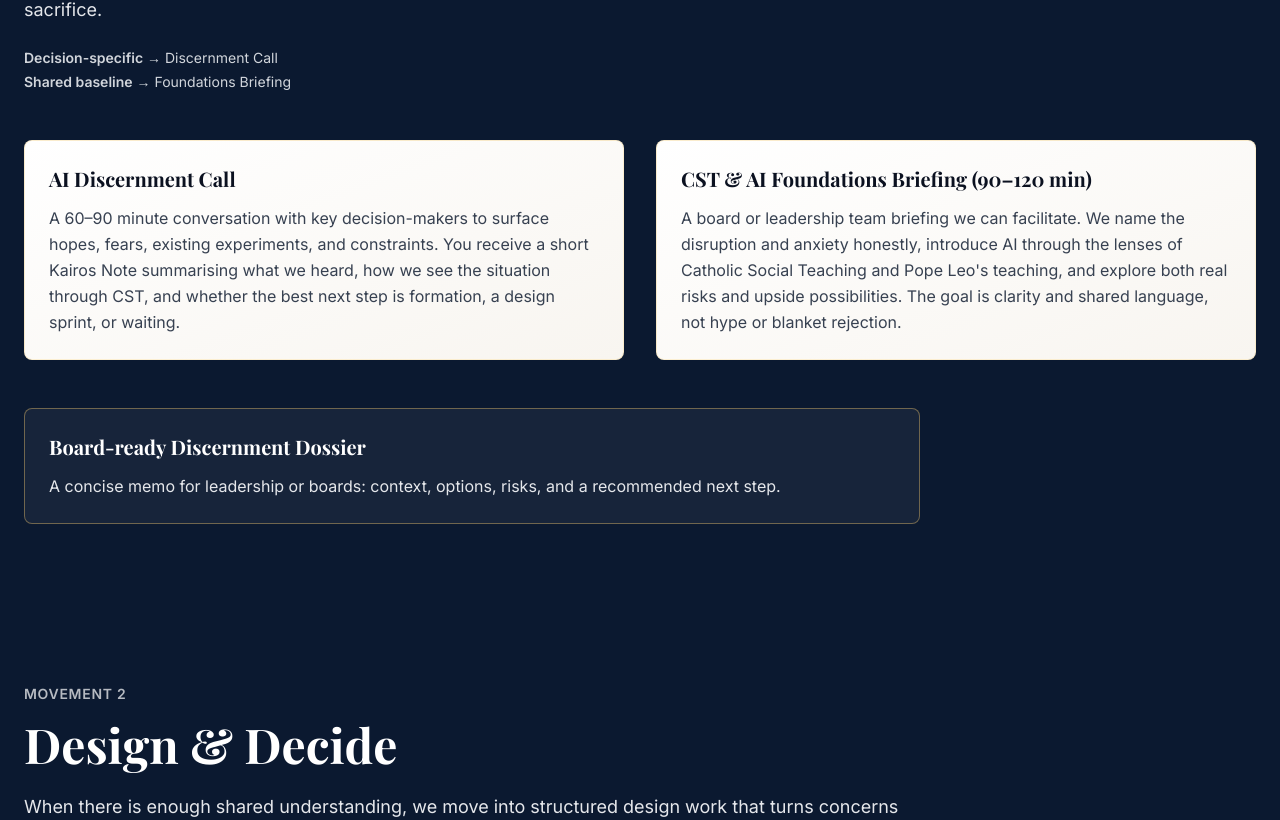
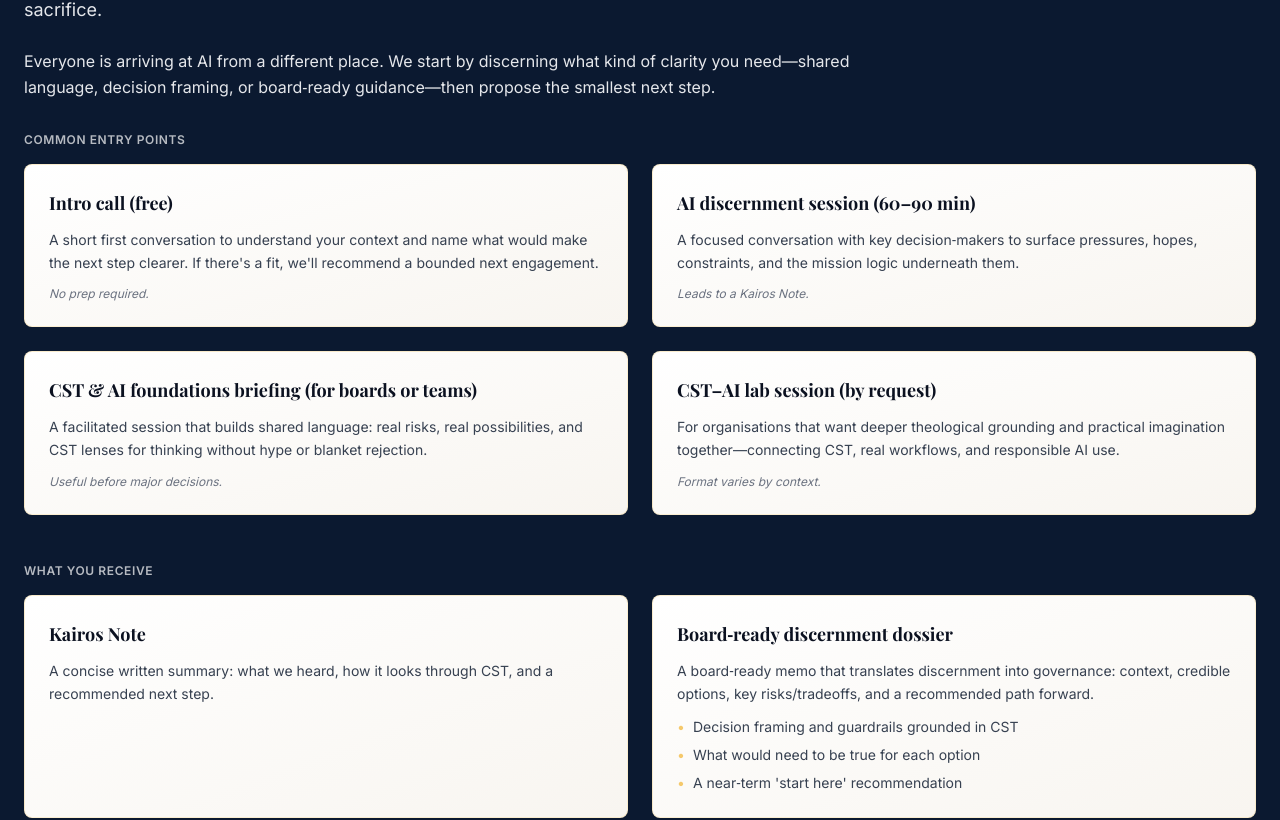
Before and after one commit to MutualAidz/kairoslux-website, a React (Vite) app: page / in a window 1280 px wide. Shown: the part 3593-4413 px from the top of the page. Built offline with nearby package versions, Linux system fonts and the light colour scheme.

Commit message:
Updated FormationLabs.tsx

```diff
--- a/src/components/FormationLabs.tsx
+++ b/src/components/FormationLabs.tsx
@@ -1,12 +1,24 @@
 function FormationLabs() {
-  const offerings = [
+  const entryPoints = [
     {
-      title: 'AI Discernment Call',
-      description: 'A 60–90 minute conversation with key decision-makers to surface hopes, fears, existing experiments, and constraints. You receive a short Kairos Note summarising what we heard, how we see the situation through CST, and whether the best next step is formation, a design sprint, or waiting.',
+      title: 'Intro call (free)',
+      description: 'A short first conversation to understand your context and name what would make the next step clearer. If there\'s a fit, we\'ll recommend a bounded next engagement.',
+      footer: 'No prep required.',
     },
     {
-      title: 'CST & AI Foundations Briefing (90–120 min)',
-      description: 'A board or leadership team briefing we can facilitate. We name the disruption and anxiety honestly, introduce AI through the lenses of Catholic Social Teaching and Pope Leo\'s teaching, and explore both real risks and upside possibilities. The goal is clarity and shared language, not hype or blanket rejection.',
+      title: 'AI discernment session (60–90 min)',
+      description: 'A focused conversation with key decision‑makers to surface pressures, hopes, constraints, and the mission logic underneath them.',
+      footer: 'Leads to a Kairos Note.',
+    },
+    {
+      title: 'CST & AI foundations briefing (for boards or teams)',
+      description: 'A facilitated session that builds shared language: real risks, real possibilities, and CST lenses for thinking without hype or blanket rejection.',
+      footer: 'Useful before major decisions.',
+    },
+    {
+      title: 'CST–AI lab session (by request)',
+      description: 'For organisations that want deeper theological grounding and practical imagination together—connecting CST, real workflows, and responsible AI use.',
+      footer: 'Format varies by context.',
     },
   ];
 
@@ -25,37 +37,68 @@ function FormationLabs() {
           For leadership teams who need to name what is happening, what they hope for, and what they refuse to sacrifice.
         </p>
 
-        <div className="text-sm text-gray-300 max-w-4xl mb-12 space-y-1">
-          <p><span className="font-semibold">Decision-specific</span> → Discernment Call</p>
-          <p><span className="font-semibold">Shared baseline</span> → Foundations Briefing</p>
-        </div>
+        <p className="text-base text-gray-200 leading-relaxed max-w-4xl mb-8">
+          Everyone is arriving at AI from a different place. We start by discerning what kind of clarity you need—shared language, decision framing, or board‑ready guidance—then propose the smallest next step.
+        </p>
 
-        <div className="grid md:grid-cols-2 gap-8 mb-12">
-          {offerings.map((offering) => (
+        <p className="text-xs uppercase tracking-wider text-white/70 font-semibold mb-4">
+          Common entry points
+        </p>
+
+        <div className="grid md:grid-cols-2 gap-6 mb-12">
+          {entryPoints.map((point) => (
             <div
-              key={offering.title}
-              className="border border-[#f5c96c]/30 rounded-lg p-6 space-y-4 hover:shadow-lg hover:shadow-[#f5c96c]/10 transition-all hover:border-[#f5c96c] bg-gradient-to-br from-white to-[#f8f5f0]"
+              key={point.title}
+              className="border border-[#f5c96c]/30 rounded-lg p-6 space-y-3 hover:shadow-lg hover:shadow-[#f5c96c]/10 transition-all hover:border-[#f5c96c] bg-gradient-to-br from-white to-[#f8f5f0]"
             >
-              <div>
-                <h3 className="text-xl font-serif font-bold text-[#0b1120] mb-3">
-                  {offering.title}
-                </h3>
-                <p className="text-gray-700 leading-relaxed">
-                  {offering.description}
-                </p>
-              </div>
+              <h3 className="text-lg font-serif font-bold text-[#0b1120]">
+                {point.title}
+              </h3>
+              <p className="text-gray-700 leading-relaxed text-sm">
+                {point.description}
+              </p>
+              <p className="text-xs text-gray-500 italic">
+                {point.footer}
+              </p>
             </div>
           ))}
         </div>
 
-        <div className="max-w-4xl">
-          <div className="rounded-lg border border-[#f5c96c]/40 bg-white/5 p-6">
-            <h3 className="text-xl font-serif font-bold text-white mb-3">
-              Board-ready Discernment Dossier
+        <p className="text-xs uppercase tracking-wider text-white/70 font-semibold mb-4">
+          What you receive
+        </p>
+
+        <div className="grid md:grid-cols-2 gap-6">
+          <div className="border border-[#f5c96c]/30 rounded-lg p-6 space-y-3 hover:shadow-lg hover:shadow-[#f5c96c]/10 transition-all hover:border-[#f5c96c] bg-gradient-to-br from-white to-[#f8f5f0]">
+            <h3 className="text-lg font-serif font-bold text-[#0b1120]">
+              Kairos Note
             </h3>
-            <p className="text-gray-200 leading-relaxed">
-              A concise memo for leadership or boards: context, options, risks, and a recommended next step.
+            <p className="text-gray-700 leading-relaxed text-sm">
+              A concise written summary: what we heard, how it looks through CST, and a recommended next step.
             </p>
+          </div>
+
+          <div className="border border-[#f5c96c]/30 rounded-lg p-6 space-y-3 hover:shadow-lg hover:shadow-[#f5c96c]/10 transition-all hover:border-[#f5c96c] bg-gradient-to-br from-white to-[#f8f5f0]">
+            <h3 className="text-lg font-serif font-bold text-[#0b1120]">
+              Board‑ready discernment dossier
+            </h3>
+            <p className="text-gray-700 leading-relaxed text-sm mb-3">
+              A board‑ready memo that translates discernment into governance: context, credible options, key risks/tradeoffs, and a recommended path forward.
+            </p>
+            <ul className="space-y-2">
+              <li className="text-gray-700 text-sm flex items-start">
+                <span className="text-[#f5c96c] mr-2">•</span>
+                <span>Decision framing and guardrails grounded in CST</span>
+              </li>
+              <li className="text-gray-700 text-sm flex items-start">
+                <span className="text-[#f5c96c] mr-2">•</span>
+                <span>What would need to be true for each option</span>
+              </li>
+              <li className="text-gray-700 text-sm flex items-start">
+                <span className="text-[#f5c96c] mr-2">•</span>
+                <span>A near‑term &apos;start here&apos; recommendation</span>
+              </li>
+            </ul>
           </div>
         </div>
       </div>
```
